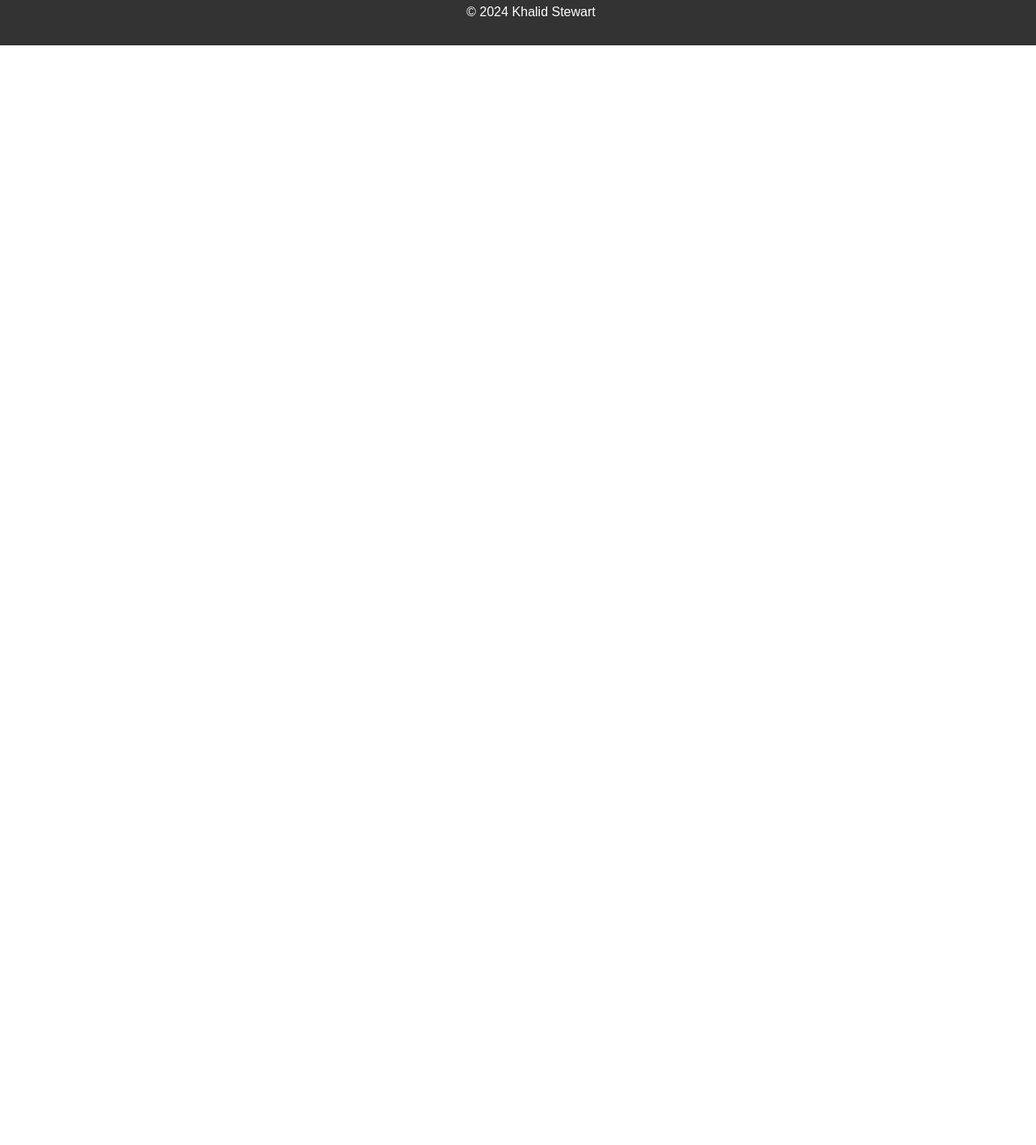
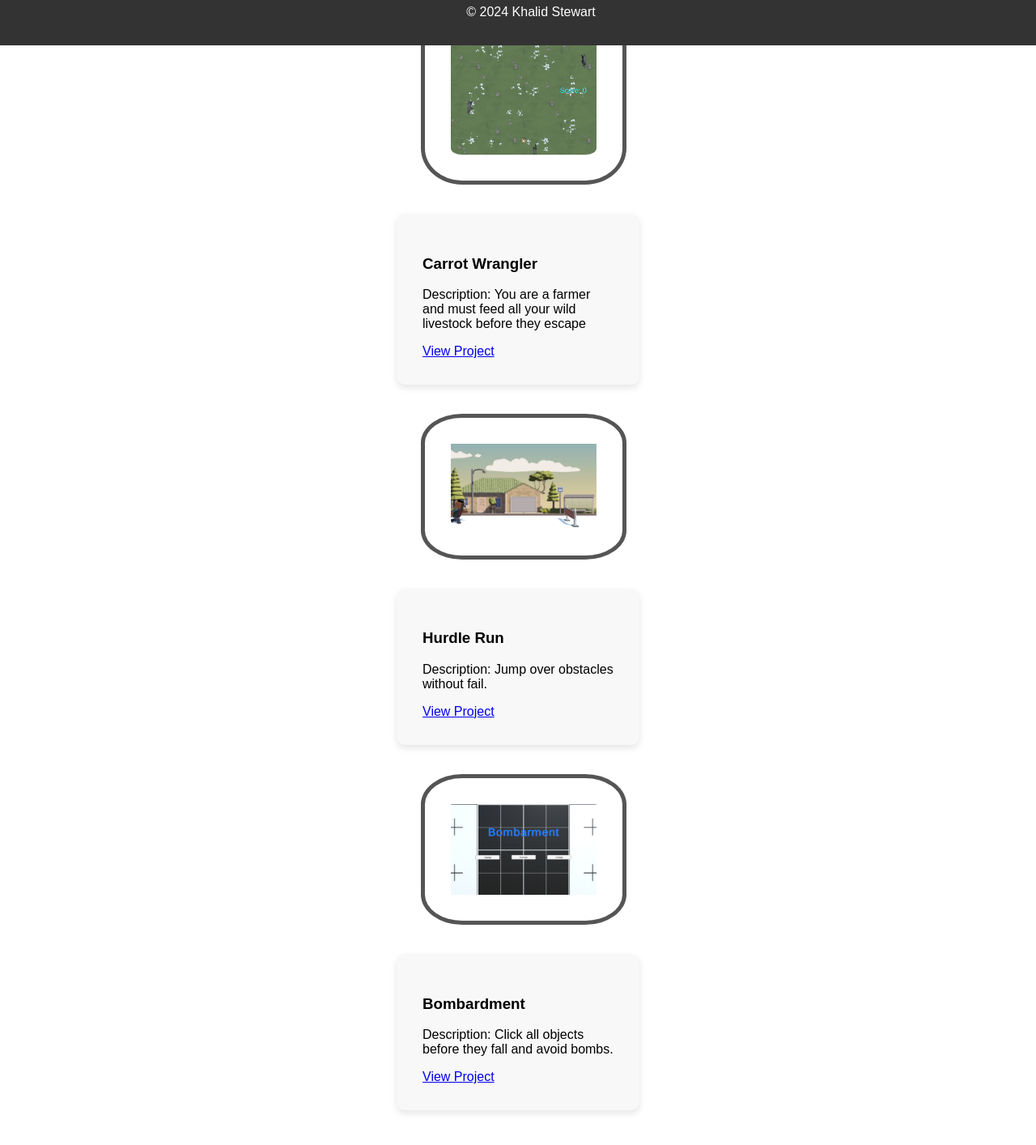
Before and after one commit to KhalidASC20/KhalidASC20.github.io, a plain HTML site: page games.html in a window 1280 px wide. Shown: the part 744-2158 px from the top of the page at 81% size. Before the commit the page ends 800 px from the top, so only its background shows below. Drawn offline with Linux system fonts and the light colour scheme.

Commit message:
added games

```diff
--- a/games.html
+++ b/games.html
@@ -38,6 +38,67 @@
               >View Project</a
             >
           </div>
+          <br /><br />
+          <img
+            class="game_thumbnail"
+            src="./images/carrot_game.png"
+            alt="Project 1"
+            width=" 200"
+            width=" 300"
+          />
+          <br /><br />
+          <div class="description_div">
+            <h3>Carrot Wrangler</h3>
+            <p>
+              Description: You are a farmer and must feed all your wild
+              livestock before they escape
+            </p>
+            <a
+              href="https://khalidasc20.github.io/Carrot_Prototype/"
+              target="_blank"
+              >View Project</a
+            >
+          </div>
+          <br /><br />
+          <img
+            class="game_thumbnail"
+            src="./images/hurdle_run.png"
+            alt="Project 1"
+            width=" 200"
+            width=" 300"
+          />
+          <br /><br />
+          <div class="description_div">
+            <h3>Hurdle Run</h3>
+            <p>Description: Jump over obstacles without fail.</p>
+            <a
+              href="https://khalidasc20.github.io/Hurdle_Prototype/"
+              target="_blank"
+              >View Project</a
+            >
+          </div>
+
+          <br /><br />
+          <img
+            class="game_thumbnail"
+            src="./images/bombardment.png"
+            alt="Project 1"
+            width=" 200"
+            width=" 300"
+          />
+          <br /><br />
+          <div class="description_div">
+            <h3>Bombardment</h3>
+            <p>
+              Description: Click all objects before they fall and avoid bombs.
+            </p>
+            <a
+              href="https://khalidasc20.github.io/bombardment_prototype/"
+              target="_blank"
+              >View Project</a
+            >
+          </div>
+          <br /><br />
         </div>
         <!-- Add more projects as needed -->
       </section>
```
Also changed, not shown: aboutme.html (+3 -3 lines), images/bombardment.png (added), images/carrot_game.png (added), images/hurdle_run.png (added).
